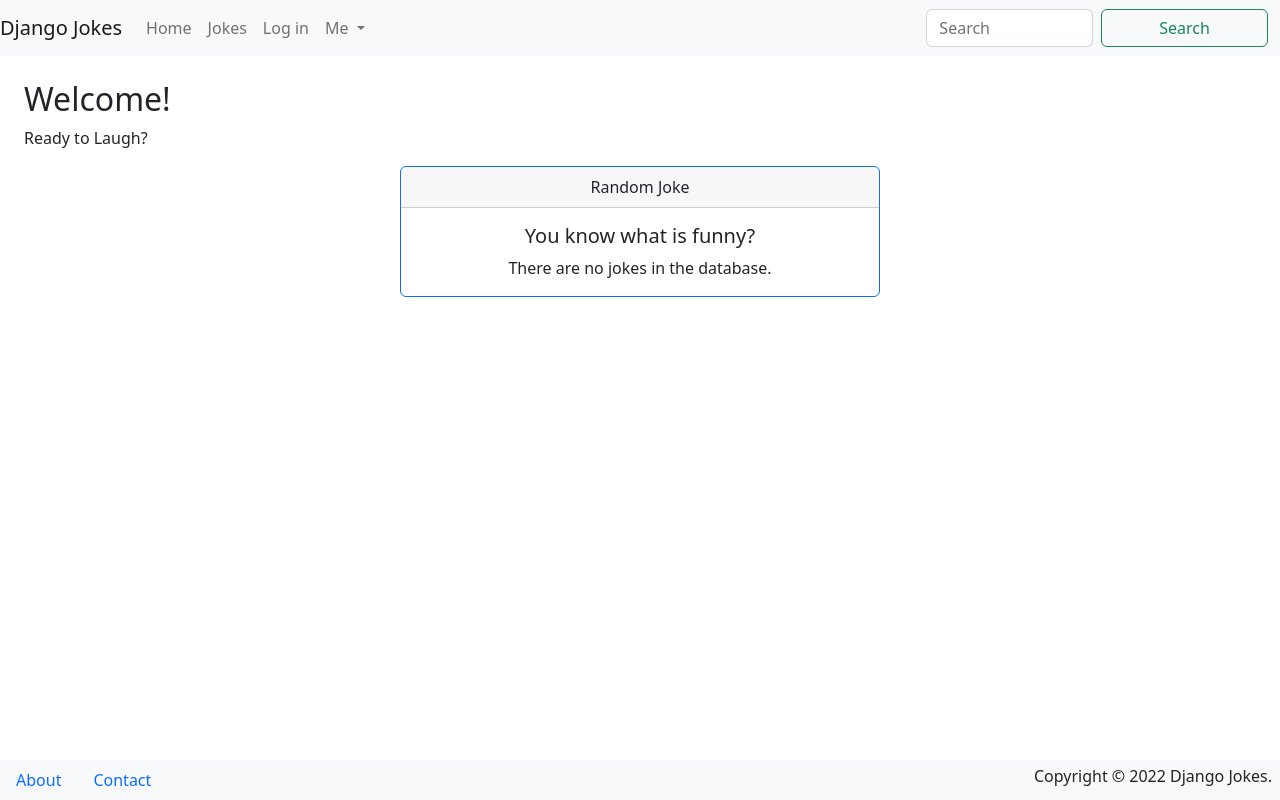
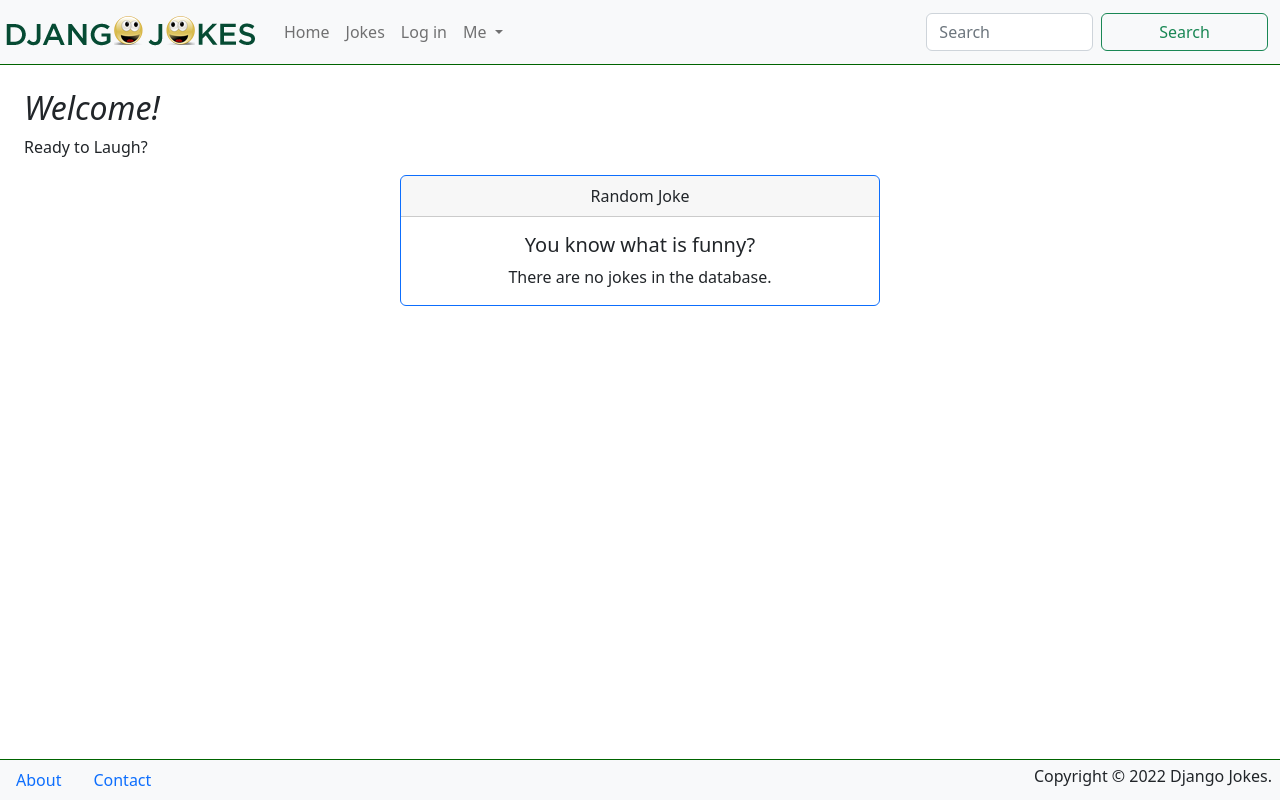
Before and after one commit to jmbarnes1/djangojokes.com, a Django app: page / in a window 1280 px wide. Run offline with Django 5.2, Linux system fonts and the light colour scheme; data that the repository does not hold is empty.

Commit message:
Added static files functionality.

```diff
--- a/djangojokes/settings.py
+++ b/djangojokes/settings.py
@@ -120,7 +120,9 @@ USE_TZ = True
 # https://docs.djangoproject.com/en/6.1/howto/static-files/
 
 STATIC_URL = 'static/'
-
+STATICFILES_DIRS = [
+    BASE_DIR / 'static',
+]
 
 # Email
 # https://docs.djangoproject.com/en/6.1/topics/email/#topic-email-configuration
--- /dev/null
+++ b/static/css/main.css
@@ -0,0 +1,15 @@
+body {
+  padding-bottom: 50px;
+}
+
+footer {
+  border-top: 1px solid darkgreen;
+}
+
+header {
+  border-bottom: 1px solid darkgreen;
+}
+
+h2 {
+  font-style: italic;
+}
--- a/templates/_base.html
+++ b/templates/_base.html
@@ -1,17 +1,23 @@
+{% load static %}
 <!DOCTYPE html>
 <html lang="en">
 <head>
   <meta charset="UTF-8">
   <meta name="viewport" content="width=device-width, initial-scale=1">
   <link href="https://cdn.jsdelivr.net/npm/bootstrap@5.2.1/dist/css/bootstrap.min.css" rel="stylesheet" integrity="sha384-iYQeCzEYFbKjA/T2uDLTpkwGzCiq6soy8tYaI1GyVh/UjpbCx/TYkiZhlZB6+fzT" crossorigin="anonymous">
+  <link rel="stylesheet" href="{% static 'css/main.css' %}">
   <!-- ADD FONT AWESOME FROM https://fontawesome.com/ -->
   <link rel="stylesheet" href="https://cdnjs.cloudflare.com/ajax/libs/font-awesome/6.0.0/css/all.min.css">
+
+  <link rel="shortcut icon" type="images/png" href="{% static 'images/favicon.png' %}">
   <title>{% block title %}{% endblock %} | Django Jokes</title>
 </head>
 <body>
 <header>
   <nav class="navbar navbar-expand-lg navbar-light bg-light">
-    <a class="navbar-brand" href="{% url 'pages:homepage' %}">Django Jokes</a>
+    <a class="navbar-brand" href="{% url 'pages:homepage' %}">
+      <img src="{% static 'images/logo.png' %}" alt="logo" class="img-fluid">
+    </a>
     <button class="navbar-toggler" type="button" data-toggle="collapse"
       data-target="#navbarSupportedContent" aria-expanded="false"
       aria-controls="navbarSupportedContent" aria-label="Toggle navigation">
```
Also changed, not shown: static/images/favicon.png (added), static/images/logo.png (added).
